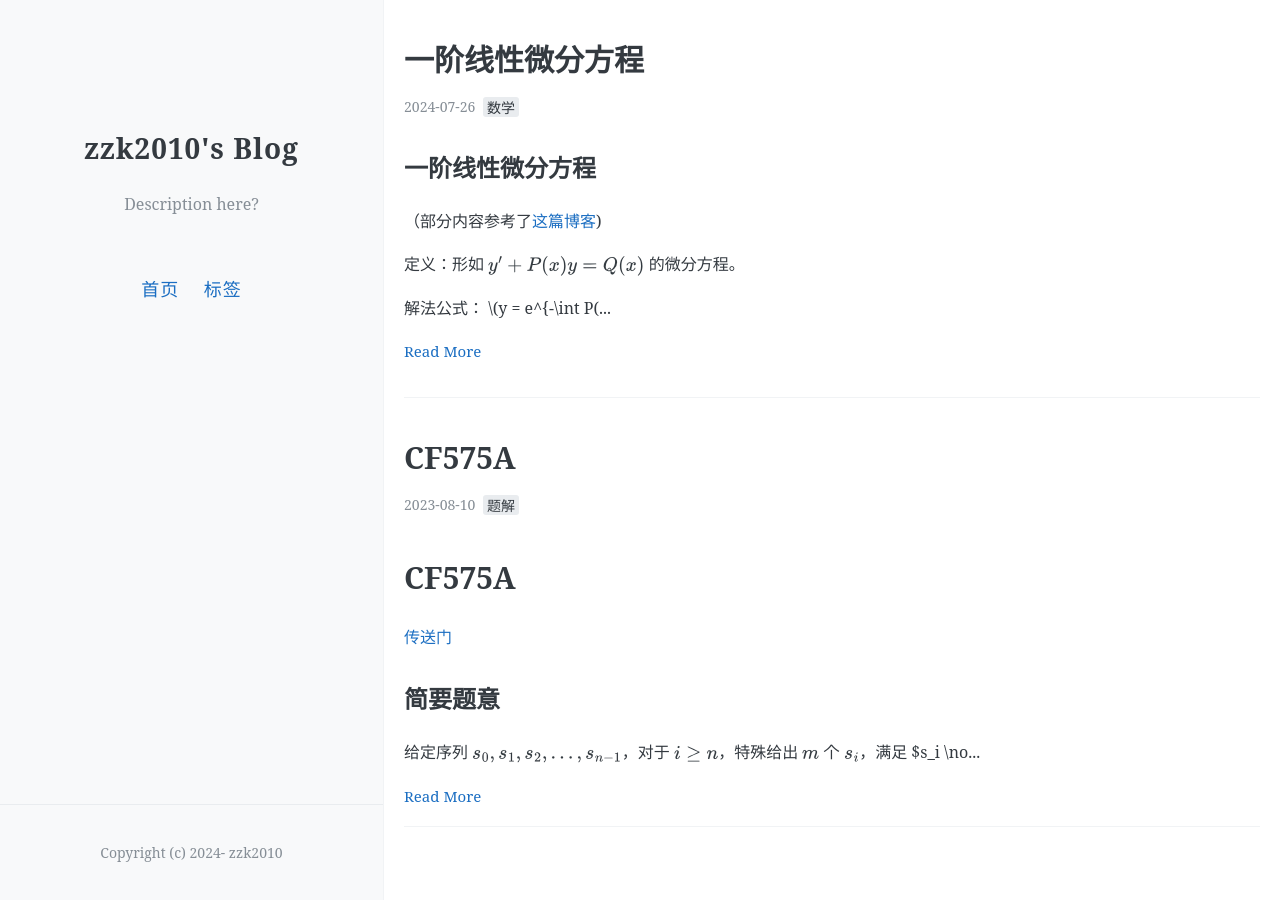
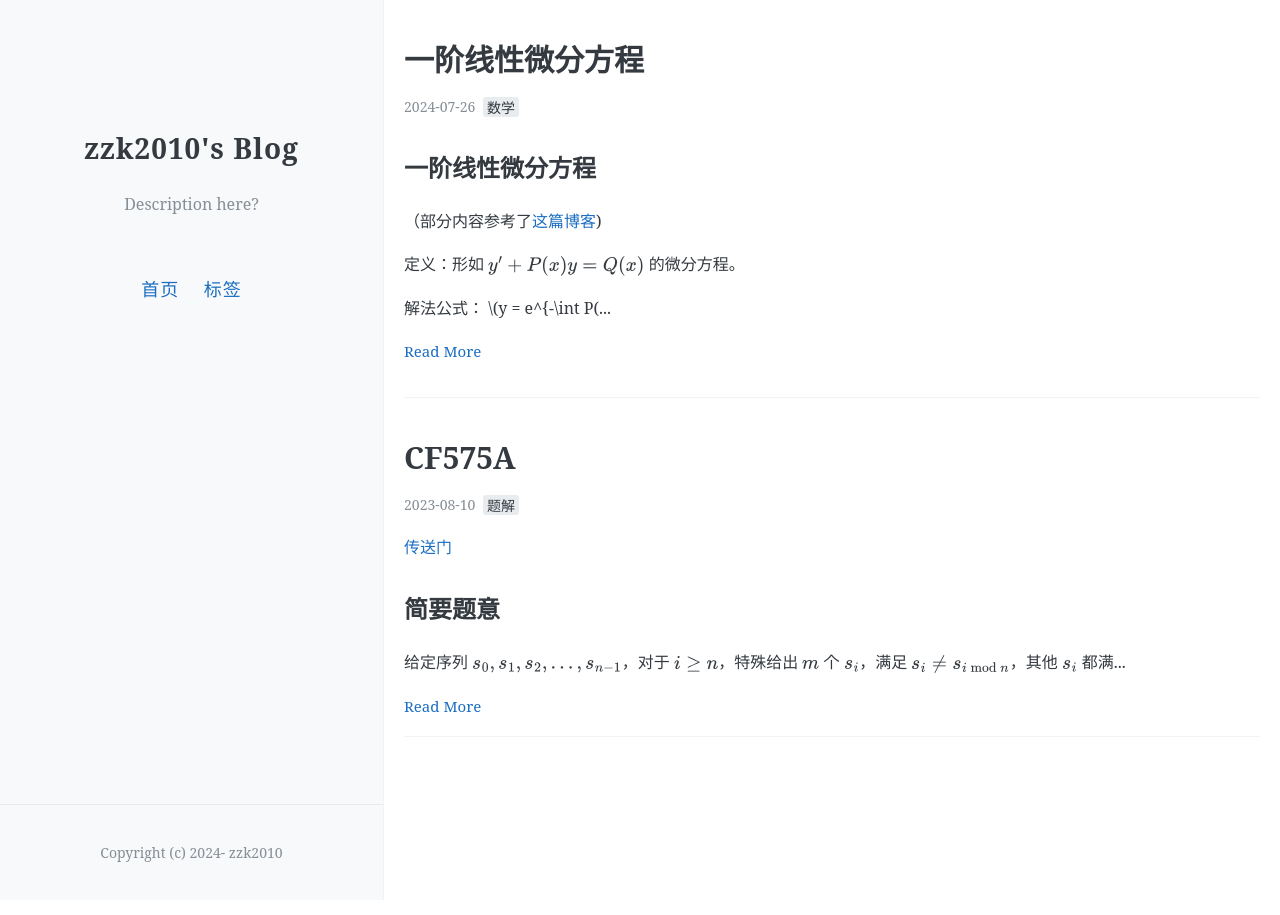
Before and after one commit to zzk2010/zzk2010.github.io, a Jekyll site: the page built from index.html, in a window 1280 px wide. Built offline with Jekyll 4.4.1, drawn with Linux system fonts in a browser that asks for light colours; the list of posts is cut into pages by our own code.

Commit message:
Update 2023-08-10-CF575A.md

```diff
--- a/_posts/2023-08-10-CF575A.md
+++ b/_posts/2023-08-10-CF575A.md
@@ -1,11 +1,9 @@
 ---
-layout: default
+layout: post
 title: CF575A
 date: 2023-08-10
 tags: [题解]
 ---
-
-# CF575A
 
 [传送门](https://www.luogu.com.cn/problem/CF575A)
 
```
